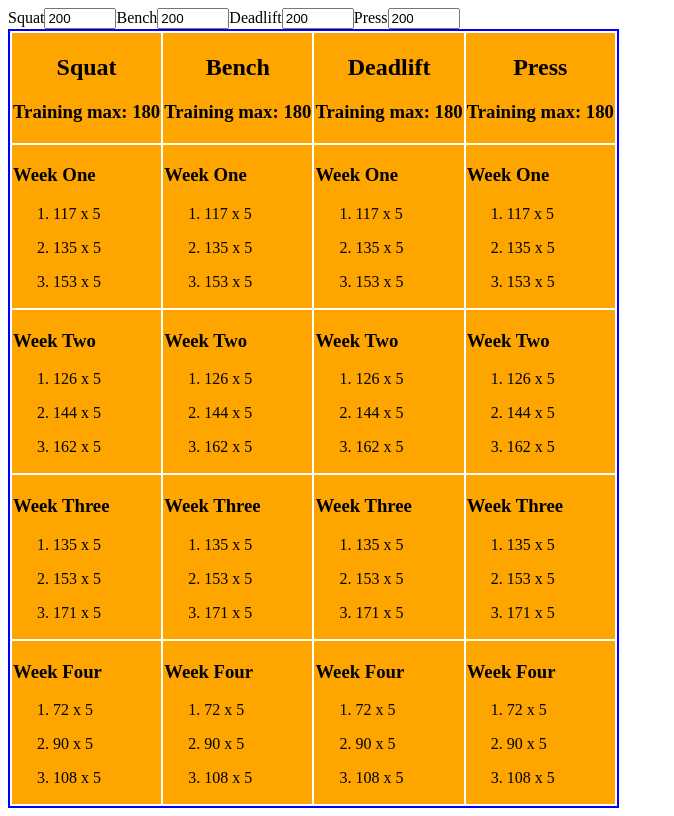
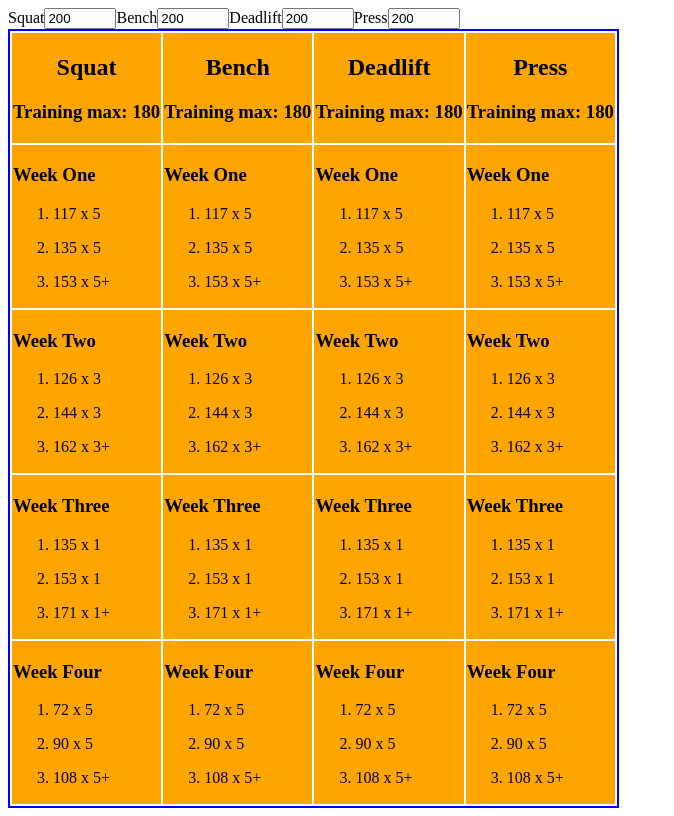
Before and after one commit to mattduff707/5-3-1, a React (Create React App) app: page / in a window 1280 px wide. Shown: the whole page, without its empty margins (0-674 px from the left). Built offline with nearby package versions, Linux system fonts and the light colour scheme.

Commit message:
fixed input bug

```diff
--- a/src/App.js
+++ b/src/App.js
@@ -44,6 +44,7 @@ function App() {
         lifts={lifts}
         handleChange={handleChange}
       />
+
       <Results liftMaxState={liftMaxState} lifts={lifts} />
     </div>
   );
--- a/src/components/LiftTable.js
+++ b/src/components/LiftTable.js
@@ -1,6 +1,5 @@
 import styled from "styled-components";
 import TrainingMax from "./TrainingMax";
-import randomKeyGenerator from "../helpers/randomKeyGenerator";
 import WeeklyLifts from "./WeeklyLifts";
 
 const Table = styled.table`
@@ -23,17 +22,24 @@ const LiftTable = ({ liftMaxState, lifts }) => {
     return isolatedLift[trainingLift];
   };
 
+  // const weeklyPercentages = {
+  //   "Week One": [0.65, 0.75, 0.85],
+  //   "Week Two": [0.7, 0.8, 0.9],
+  //   "Week Three": [0.75, 0.85, 0.95],
+  //   "Week Four": [0.4, 0.5, 0.6],
+  // };
+
+  // const repsByWeek = {
+  //   "Week One": 5,
+  //   "Week Two": 3,
+  //   "Week Three": 1,
+  //   "Week Four": 5,
+  // };
   const weeklyPercentages = {
-    "Week One": [0.65, 0.75, 0.85],
-    "Week Two": [0.7, 0.8, 0.9],
-    "Week Three": [0.75, 0.85, 0.95],
-    "Week Four": [0.4, 0.5, 0.6],
-  };
-  const repsByWeek = {
-    "Week One": 5,
-    "Week Two": 3,
-    "Week Three": 1,
-    "Week Four": 5,
+    "Week One": { percentages: [0.65, 0.75, 0.85], reps: 5 },
+    "Week Two": { percentages: [0.7, 0.8, 0.9], reps: 3 },
+    "Week Three": { percentages: [0.75, 0.85, 0.95], reps: 1 },
+    "Week Four": { percentages: [0.4, 0.5, 0.6], reps: 5 },
   };
 
   return (
@@ -44,7 +50,7 @@ const LiftTable = ({ liftMaxState, lifts }) => {
             const tableHead = `table-head-`;
 
             return (
-              <th id={tableHead + lift} key={randomKeyGenerator()}>
+              <th id={tableHead + lift} key={tableHead + lift}>
                 <h2 style={{ textTransform: "capitalize" }}>{lift}</h2>
                 <TrainingMax liftValue={liftMaxState[lift + trainingTag]} />
               </th>
@@ -55,14 +61,26 @@ const LiftTable = ({ liftMaxState, lifts }) => {
       <tbody>
         {Object.entries(weeklyPercentages).map(([key, value]) => {
           return (
-            <tr key={randomKeyGenerator()}>
+            <tr key={key + value}>
+              {/* {lifts.map((lift) => {
+                return (
+                  <WeeklyLifts
+                    key={key + lift}
+                    weekNum={key}
+                    weeklyPercentages={value}
+                    liftTrainingMax={isolateTrainingLift(lift, liftMaxState)}
+                    reps={repsByWeek[key]} //! Feels dirty. Reaching out of scope for a value?
+                  />
+                );
+              })} */}
               {lifts.map((lift) => {
                 return (
                   <WeeklyLifts
-                    key={randomKeyGenerator()}
+                    key={key + lift}
                     weekNum={key}
-                    weeklyPercentages={value}
+                    weeklyPercentages={value.percentages}
                     liftTrainingMax={isolateTrainingLift(lift, liftMaxState)}
+                    reps={value.reps}
                   />
                 );
               })}
--- a/src/components/WeeklyLifts.js
+++ b/src/components/WeeklyLifts.js
@@ -1,28 +1,26 @@
-import randomKeyGenerator from "../helpers/randomKeyGenerator";
-
 const WeeklyLifts = ({ weekNum, weeklyPercentages, liftTrainingMax, reps }) => {
   const calculateLift = (multiplier, liftMax) =>
     Math.round(multiplier * liftMax);
   return (
     <td>
-      {/* <h3>Week One</h3>
-      <ol>
-        <li>
-          Lift 1: {liftMaxState.squatTraining * weeklyPercentages.weekOne[0]}
-        </li>
-        <li>
-          Lift 2: {liftMaxState.squatTraining * weeklyPercentages.weekOne[1]}
-        </li>
-        <li>
-          Lift 3: {liftMaxState.squatTraining * weeklyPercentages.weekOne[2]}
-        </li>
-      </ol> */}
       <h3>{weekNum}</h3>
       <ol>
-        {weeklyPercentages.map((percentage) => {
+        {weeklyPercentages.map((percentage, index, arr) => {
+          const repsPlus = `${reps}+`;
+          if (index === arr.length - 1) {
+            return (
+              <li key={percentage + weekNum}>
+                <p>
+                  {calculateLift(percentage, liftTrainingMax)} x {repsPlus}
+                </p>
+              </li>
+            );
+          }
           return (
-            <li key={randomKeyGenerator()}>
-              <p>{calculateLift(percentage, liftTrainingMax)} x 5</p>
+            <li key={percentage + weekNum}>
+              <p>
+                {calculateLift(percentage, liftTrainingMax)} x {reps}
+              </p>
             </li>
           );
         })}
```
Also changed, not shown: src/components/Form.js (+21 -2 lines).
